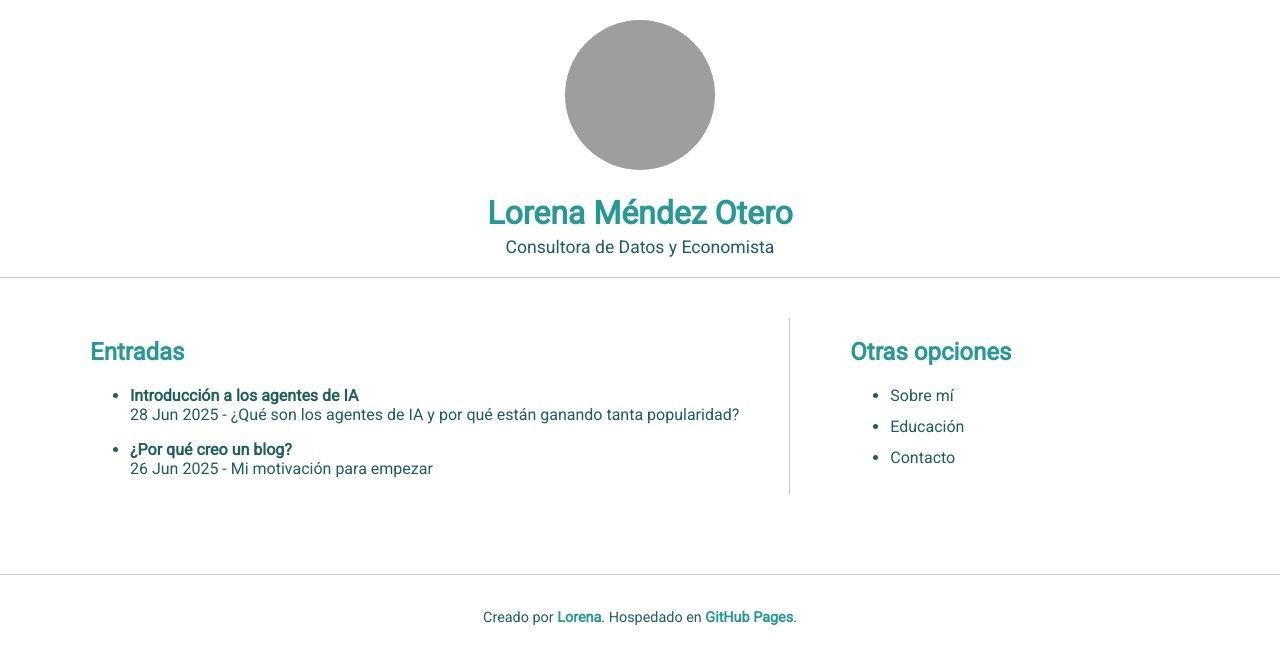
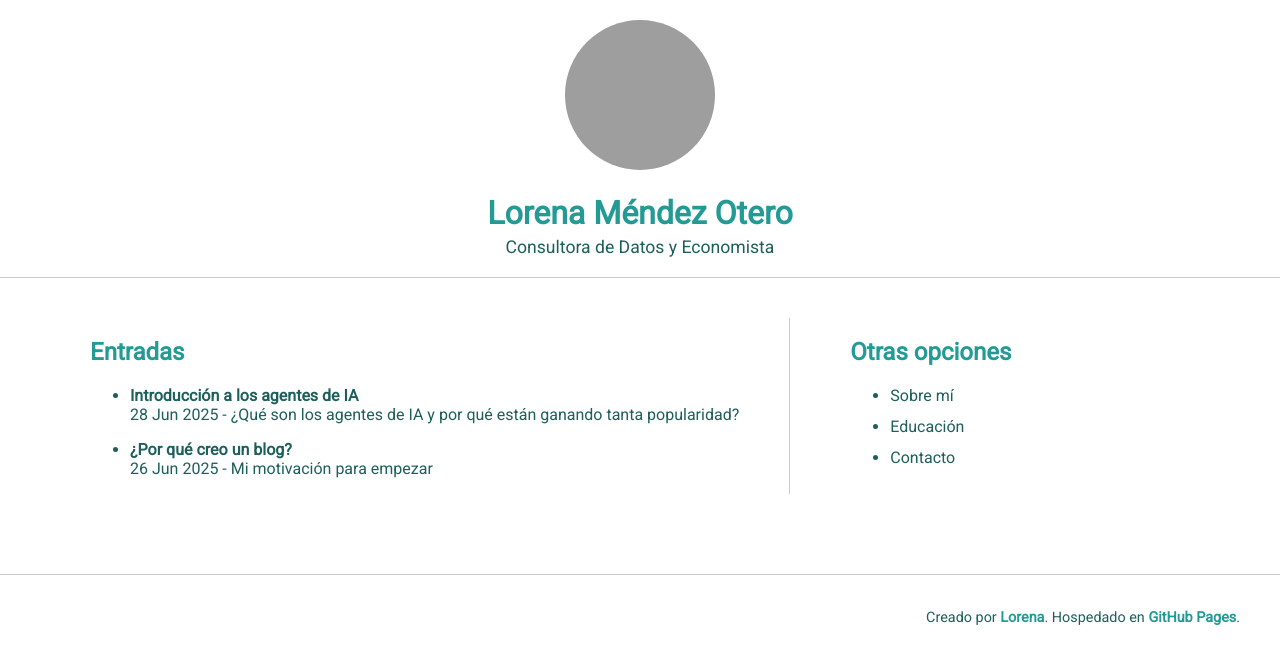
Before and after one commit to lmendezotero/lmendezotero.github.io, a Jekyll site: the page built from index.md, in a window 1280 px wide. Shown: the top 664 px of the page. Built offline with Jekyll 4.4.1, drawn with Linux system fonts in a browser that asks for light colours; the list of posts is cut into pages by our own code; grey boxes are pictures that could not be loaded.

Commit message:
Update style.css

```diff
--- a/assets/css/style.css
+++ b/assets/css/style.css
@@ -86,10 +86,10 @@ a:hover {
 }
 
 .site-footer {
-  text-align: center;
+  text-align: right;
   font-size: 0.9em;
   color: #1D5F5B;
-  padding: 20px;
+  padding: 20px 40px;
   margin-top: 40px;
   border-top: 1px solid #ccc;
 }
```
